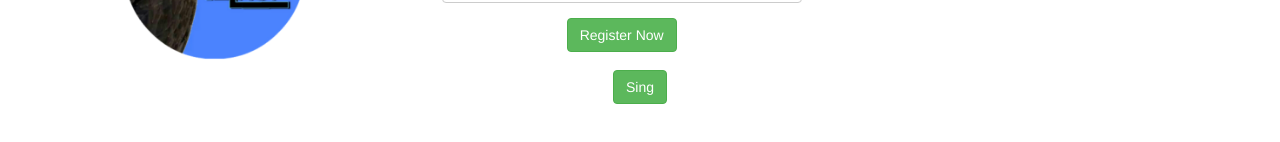
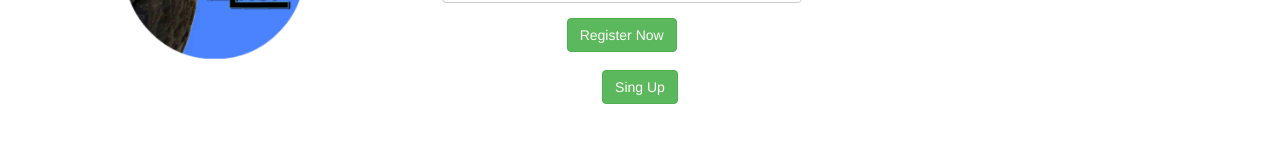
Before and after one commit to telkop/sp, a plain HTML site: page singup.html in a window 1280 px wide. Shown: the part 222-364 px from the top of the page. Drawn offline with nearby package versions, Linux system fonts and the light colour scheme.

Commit message:
singup.html

```diff
--- a/singup.html
+++ b/singup.html
@@ -57,7 +57,7 @@
 
   </div><!--  end row -->
   </form>
-	<center>  <a href="singin.html" type="button"  class="btn btn-success">Sing </a>	<center>
+  <center>  <a href="singup.html" type="button"  class="btn btn-success">Sing Up</a>	<center>
 </div>
 <br>
 
```
